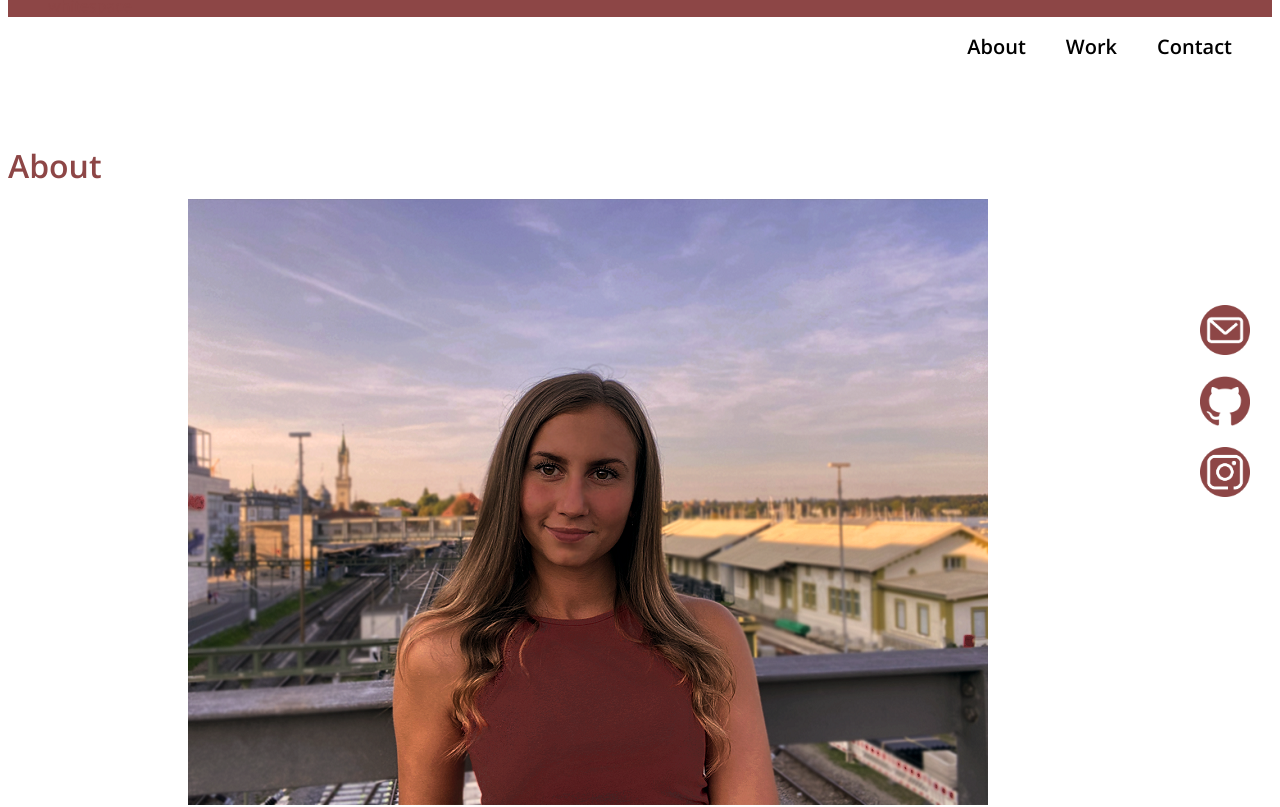
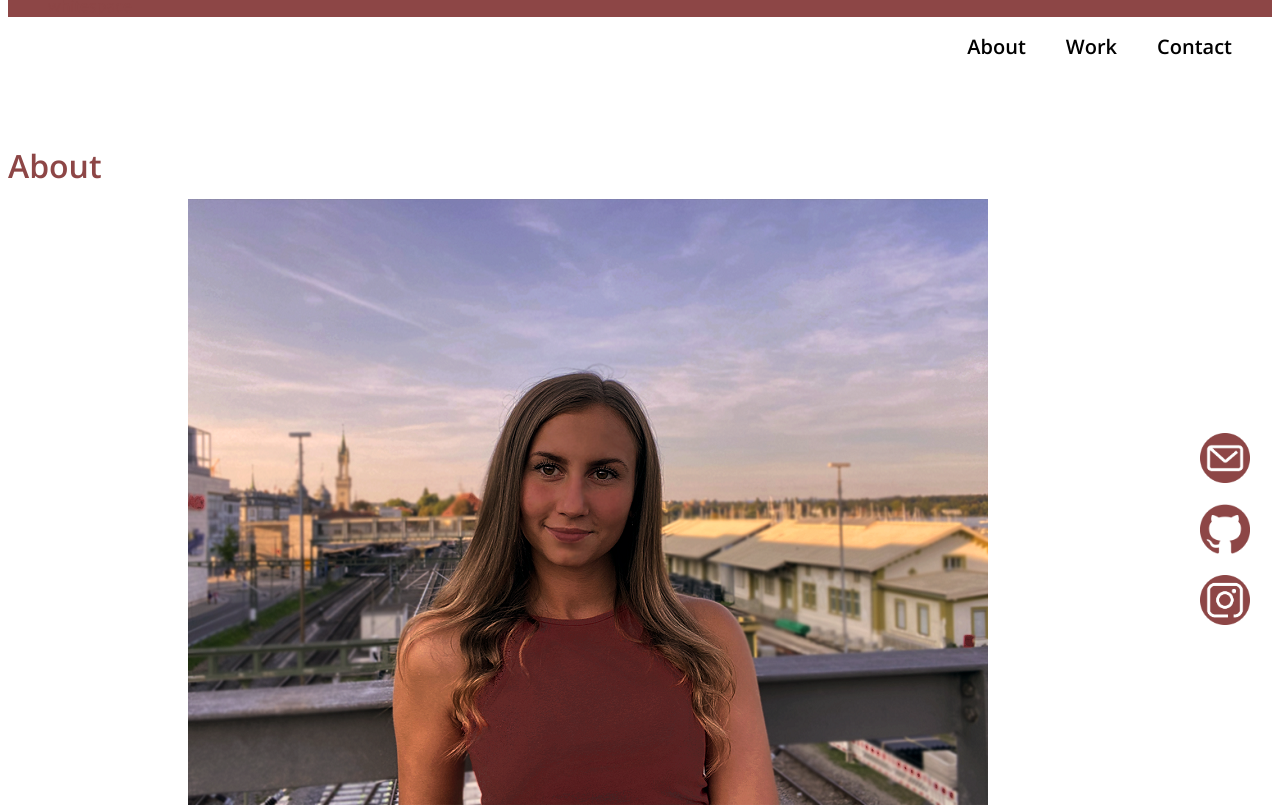
Before and after one commit to kristinanovikov11/Neu, a website: page main.html in a window 1280 px wide. Shown: the top 807 px of the page. Drawn offline with nearby package versions, Linux system fonts and the light colour scheme.

Commit message:
Update main.css

```diff
--- a/main.css
+++ b/main.css
@@ -59,7 +59,7 @@ nav ul li a:hover:after {
 	position: fixed;
 	list-style: none;
 	margin-left: 90%;
-	margin-top: 20%;
+	margin-top: 30%;
 }
 
 #contactMail li {
```
